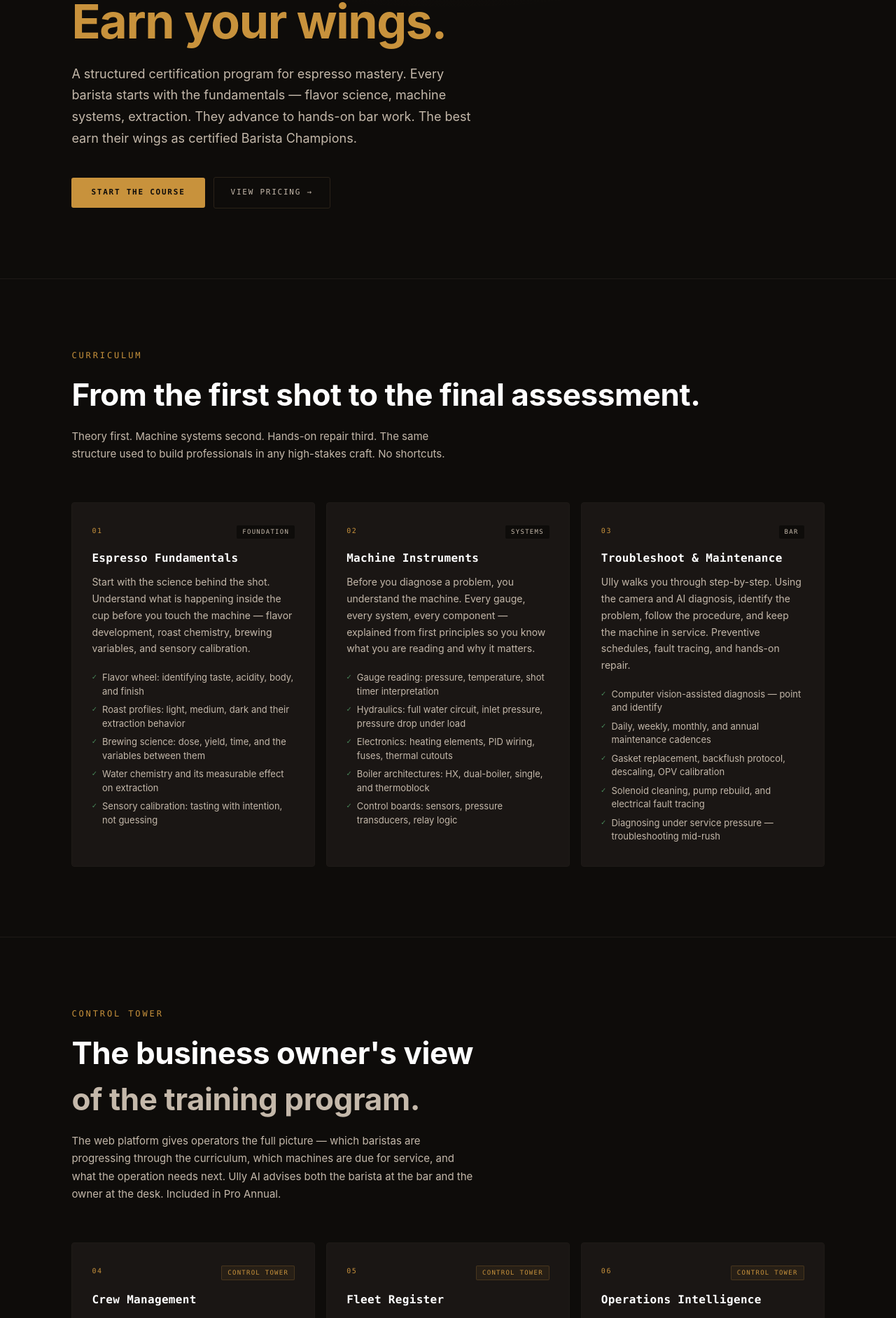
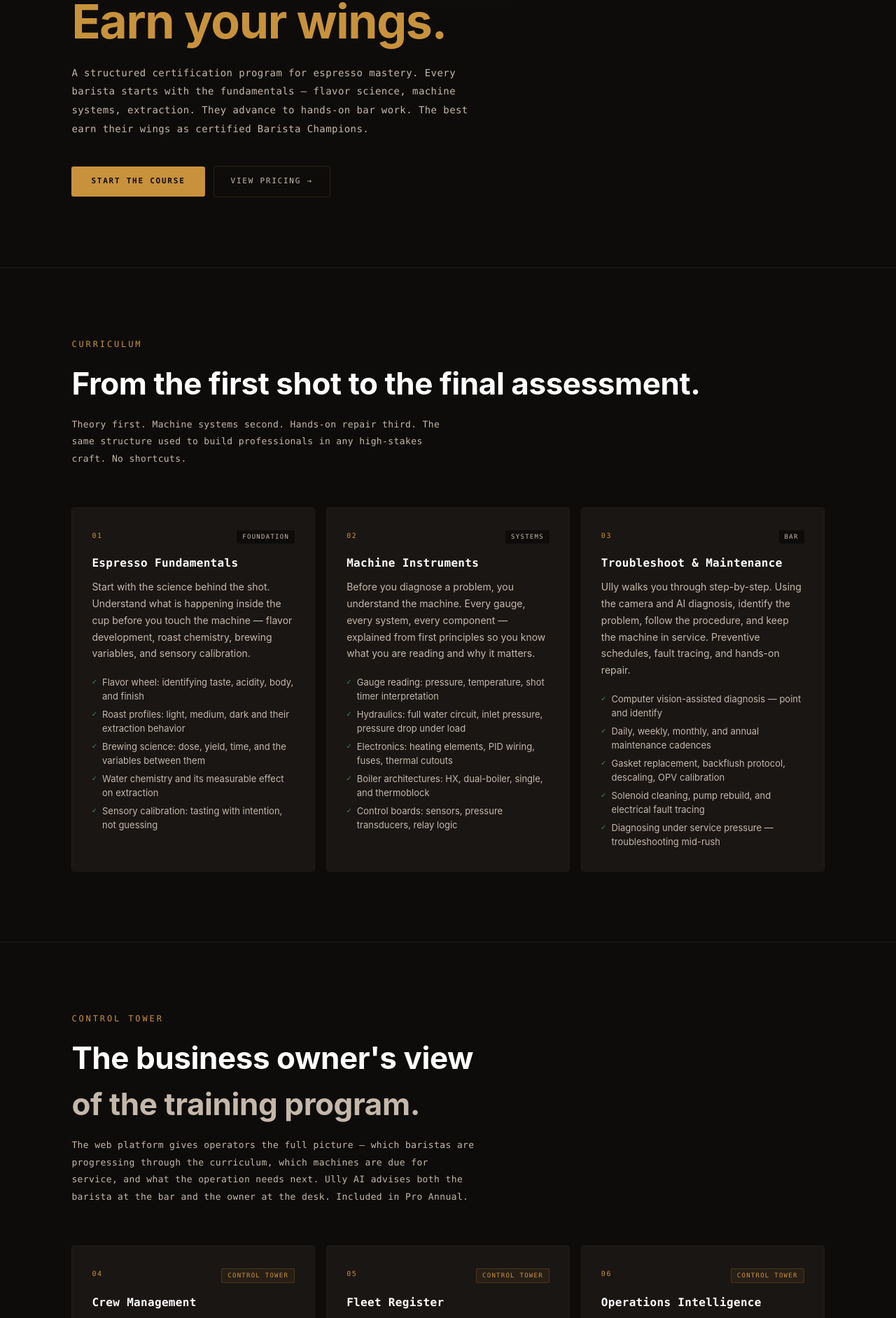
Before and after one commit to chrisdarvelo/ully.web, a Next.js app: page /products in a window 1280 px wide. Shown: the part 314-2198 px from the top of the page at 70% size. Built offline with nearby package versions, Linux system fonts and the light colour scheme.

Commit message:
style: mono font on all products page body paragraphs for terminal consistency

```diff
--- a/src/app/(marketing)/products/page.tsx
+++ b/src/app/(marketing)/products/page.tsx
@@ -115,7 +115,7 @@ export default function ProductsPage() {
             Master your craft.<br />
             <span style={{ color: '#C8923C' }}>Earn your wings.</span>
           </h1>
-          <p style={{ fontSize: 'clamp(15px, 2vw, 18px)', color: '#C4B8AA', lineHeight: 1.7, maxWidth: 580, marginBottom: 40 }}>
+          <p style={{ fontFamily: 'var(--font-mono)', fontSize: 'clamp(12px, 1.2vw, 14px)', color: '#C4B8AA', lineHeight: 1.9, maxWidth: 580, marginBottom: 40, letterSpacing: '0.03em' }}>
             A structured certification program for espresso mastery. Every barista starts with the fundamentals — flavor science, machine systems, extraction. They advance to hands-on bar work. The best earn their wings as certified Barista Champions.
           </p>
           <div style={{ display: 'flex', gap: 12, flexWrap: 'wrap', alignItems: 'center' }}>
@@ -147,7 +147,7 @@ export default function ProductsPage() {
             <h2 style={{ fontSize: 'clamp(28px, 4vw, 44px)', fontWeight: 700, letterSpacing: '-0.01em', color: 'white', marginBottom: 14 }}>
               From the first shot to the final assessment.
             </h2>
-            <p style={{ fontSize: 15, color: '#C4B8AA', lineHeight: 1.7, maxWidth: 540 }}>
+            <p style={{ fontFamily: 'var(--font-mono)', fontSize: 13, color: '#C4B8AA', lineHeight: 1.9, maxWidth: 540, letterSpacing: '0.03em' }}>
               Theory first. Machine systems second. Hands-on repair third. The same structure used to build professionals in any high-stakes craft. No shortcuts.
             </p>
           </div>
@@ -190,7 +190,7 @@ export default function ProductsPage() {
               The business owner&apos;s view<br />
               <span style={{ color: '#C4B8AA' }}>of the training program.</span>
             </h2>
-            <p style={{ fontSize: 15, color: '#C4B8AA', lineHeight: 1.7, maxWidth: 580 }}>
+            <p style={{ fontFamily: 'var(--font-mono)', fontSize: 13, color: '#C4B8AA', lineHeight: 1.9, maxWidth: 580, letterSpacing: '0.03em' }}>
               The web platform gives operators the full picture — which baristas are progressing through the curriculum, which machines are due for service, and what the operation needs next. Ully AI advises both the barista at the bar and the owner at the desk. Included in Pro Annual.
             </p>
           </div>
```
